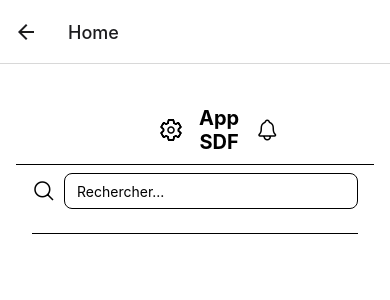
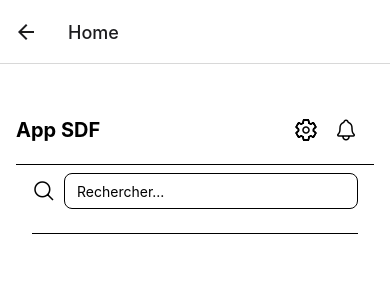
Before and after one commit to Marwan900/hackaton-front, a React Native app: screen /Home in a window 390 px wide. Shown: the top 300 px of the page. Built offline with nearby package versions, Linux system fonts and the light colour scheme.

Commit message:
update HomePage

```diff
--- a/App.js
+++ b/App.js
@@ -1,7 +1,7 @@
 import { NavigationContainer } from '@react-navigation/native';
 import { createStackNavigator } from '@react-navigation/stack';
 import LoginScreen from './Screen/Login';
-import HomeScreen from './Screen/HomePage';
+import HomePage from './Screen/HomePage';
 import NotificationPage from './Screen/Notification';
 
 const Stack = createStackNavigator();
@@ -11,7 +11,7 @@ const App = () => {
     <NavigationContainer>
       <Stack.Navigator initialRouteName="Login">
         <Stack.Screen name="Login" component={LoginScreen} />
-        <Stack.Screen name="Home" component={HomeScreen} />
+        <Stack.Screen name="Home" component={HomePage} />
         <Stack.Screen name="Notification" component={NotificationPage}></Stack.Screen>
       </Stack.Navigator>
     </NavigationContainer>
--- a/Screen/HomePage.js
+++ b/Screen/HomePage.js
@@ -6,11 +6,9 @@ const HomePage = () => {
   return (
     <View style={styles.container}>
       <View style={styles.navbar}>
+        <Text style={styles.title}>App SDF</Text>
         <View style={styles.iconContainer}>
           <Ionicons name="settings-outline" size={30} color="black" style={styles.icon} />
-        </View>
-        <Text style={styles.title}>App SDF</Text>
-        <View style={styles.iconContainer}>
           <Ionicons name="notifications-outline" size={30} color="black" style={styles.icon} />
         </View>
       </View>
@@ -40,23 +38,25 @@ const styles = StyleSheet.create({
     flexDirection: 'row',
     alignItems: 'center',
     justifyContent: 'space-between',
-    paddingHorizontal: 143,
+    paddingHorizontal: 16,
     paddingTop: 32,
     height: 100, // Hauteur de la navbar
   },
   title: {
     fontSize: 20,
     fontWeight: 'bold',
-    textAlign: 'center',
+    textAlign: 'left',
   },
   iconContainer: {
+    flexDirection: 'row',
     paddingHorizontal: 16,
-    justifyContent: 'center',
+    justifyContent: 'flex-end',
     alignItems: 'center',
   },
   icon: {
     fontSize: 24,
     color: 'black',
+    marginLeft: 16,
   },
   separator: {
     height: 1,
```
